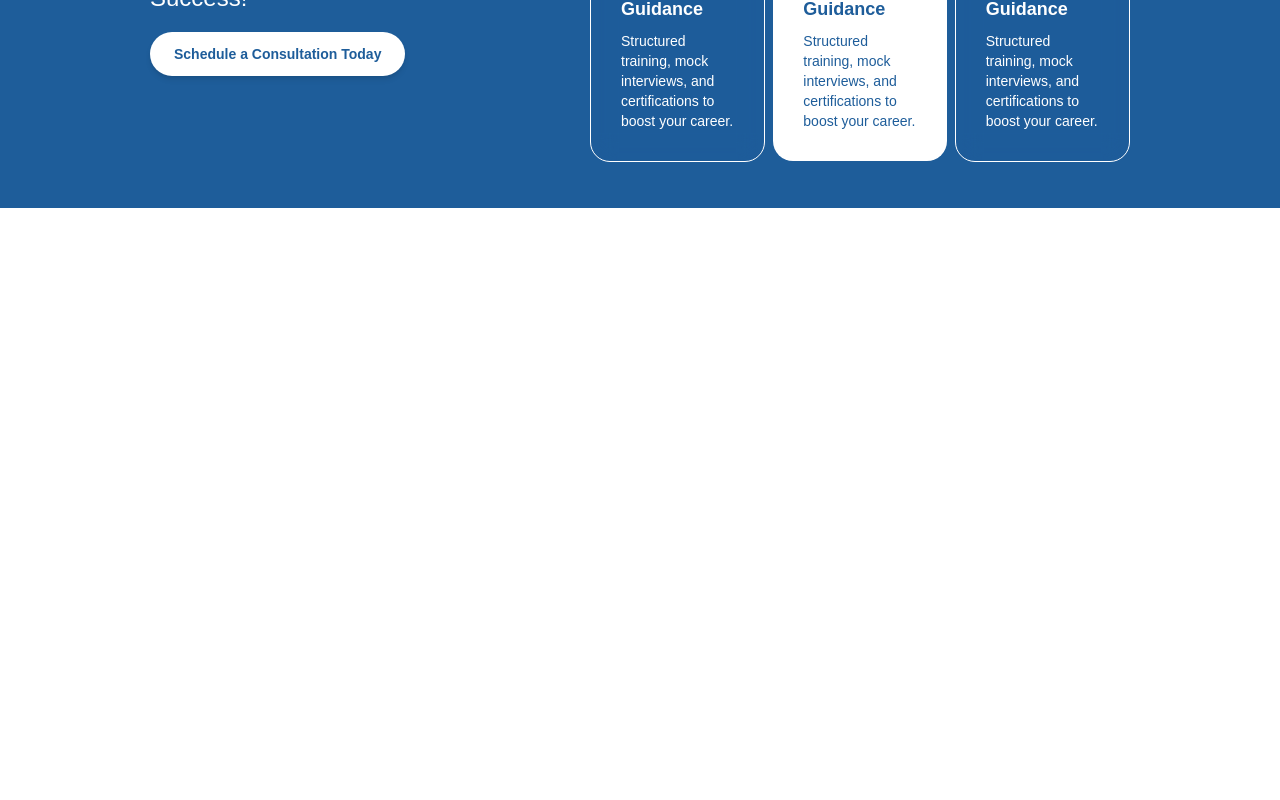
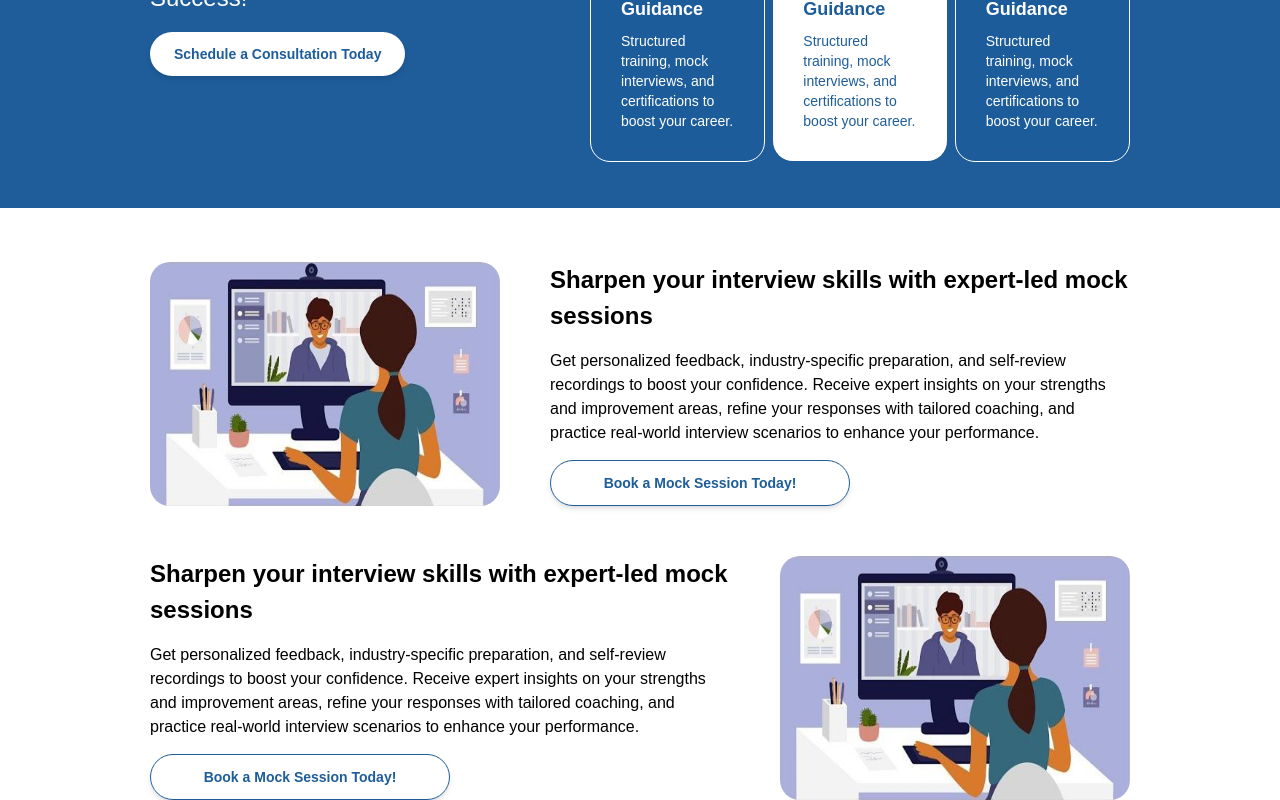
Before and after one commit to MounikaDarru/V_Buzz, a React (Vite) app: page /services in a window 1280 px wide. Shown: the part 688-1488 px from the top of the page. Before the commit the page ends 950 px from the top, so only its background shows below. Built offline with nearby package versions, Linux system fonts and the light colour scheme.

Commit message:
Services

```diff
--- a/src/components/services/Hero.jsx
+++ b/src/components/services/Hero.jsx
@@ -2,7 +2,7 @@ import React from 'react';
 
 const Hero = () => {
   return (
-    <section className="absolute w-full h-full bg-primary/10 ">
+    <section className="absolute w-full h-full bg-primary/10">
       {/* Top Heading Section */}
       <div className="relative z-10 px-[50px] md:px-[150px] pt-[150px] pb-[100px]">
         <div className="flex flex-col gap-4 max-w-[660px]">
--- /dev/null
+++ b/src/components/services/Service.jsx
@@ -0,0 +1,29 @@
+import React from 'react'
+import service from '../../assets/service.png'
+
+const Service = () => {
+  return (
+    <section className='flex flex-col gap-[50px] px-[50px] md:px-[150px]'>
+        <div className='flex flex-col lg:flex-row gap-[24px] lg:gap-[50px]'>
+            <img src={service} className="min-w-[200px] lg:min-w-[350px] rounded-[20px]"/>
+            <div className='flex flex-col gap-[15px] lg:max-w-[600px]'>
+                <h1 className='text-blacck text-[24px] font-bold'>Sharpen your interview skills with expert-led mock sessions</h1>
+                <p>Get personalized feedback, industry-specific preparation, and self-review recordings to boost your confidence.   Receive expert insights on your strengths and improvement areas, refine your responses with tailored coaching, and practice real-world interview scenarios to enhance your performance.</p>
+                <button className='border border-primary text-primary rounded-full font-bold text-xs md:text-sm px-6 py-3 shadow-md max-w-[300px]'>Book a Mock Session Today!</button>
+            </div>
+        </div>
+
+        <div className='flex flex-col lg:flex-row gap-[24px] lg:gap-[50px]'>
+            <img src={service} className="lg:hidden min-w-[200px] rounded-[20px]"/>
+            <div className='flex flex-col gap-[15px] lg:max-w-[600px]'>
+                <h1 className='text-blacck text-[24px] font-bold'>Sharpen your interview skills with expert-led mock sessions</h1>
+                <p>Get personalized feedback, industry-specific preparation, and self-review recordings to boost your confidence.   Receive expert insights on your strengths and improvement areas, refine your responses with tailored coaching, and practice real-world interview scenarios to enhance your performance.</p>
+                <button className='border border-primary text-primary rounded-full font-bold text-xs md:text-sm px-6 py-3 shadow-md max-w-[300px]'>Book a Mock Session Today!</button>
+            </div>
+            <img src={service} className="hidden lg:block min-w-[200px] lg:min-w-[350px] rounded-[20px]"/>
+        </div>
+    </section>
+  )
+}
+
+export default Service
--- a/src/pages/Services.jsx
+++ b/src/pages/Services.jsx
@@ -2,12 +2,15 @@ import React from 'react'
 
 import NavBar from '../components/NavBar'
 import Hero from '../components/services/Hero'
+import Service from '../components/services/Service'
 
 const Services = () => {
   return (
     <>
         <NavBar />
         <Hero />
+        <div className="h-[1450px] sm:h-[1050px] md:h-[1250px] lg:h-[1100px] xl:h-[950px]"></div>
+        <Service />
     </>
   )
 }
```
